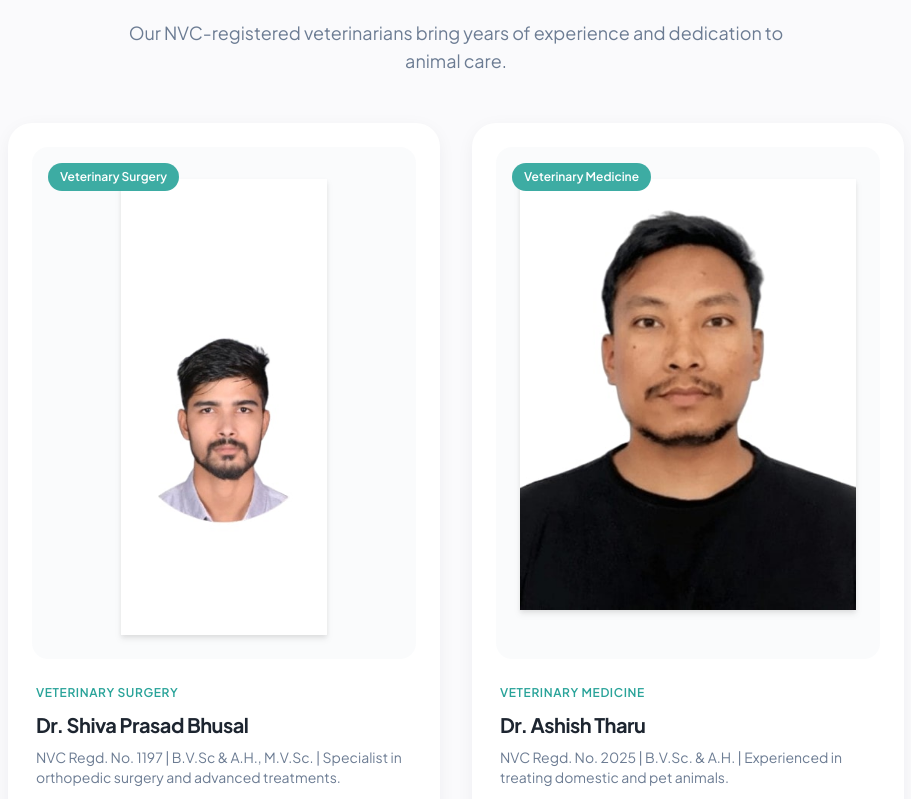
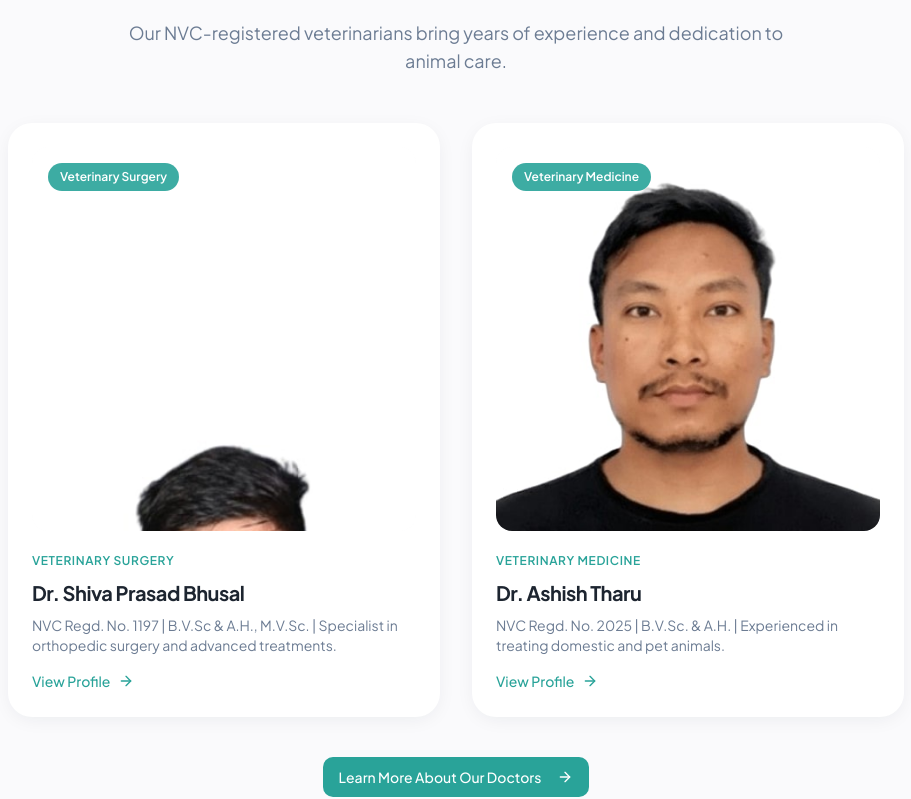
Before and after one commit to asynctharu/horizon_vet_clinic, a React (Vite) app: page / in a window 1280 px wide. Shown: the part 2529-3328 px from the top of the page, without its empty margins (184-1095 px from the left). Built offline with nearby package versions, Linux system fonts and the light colour scheme; the HTML template or start-up script is replaced by a standard one.

Commit message:
Changes
Co-authored-by: asynctharu <156585165+asynctharu@users.noreply.github.com>

```diff
--- a/src/components/CardDoctor.tsx
+++ b/src/components/CardDoctor.tsx
@@ -11,26 +11,24 @@ interface CardDoctorProps {
 
 const CardDoctor = ({ id, name, specialty, image, intro }: CardDoctorProps) => {
   return (
-    <div className="card-base group cursor-pointer overflow-hidden">
+    <div className="card-base group cursor-pointer">
       <Link to={`/doctors/${id}`} className="block">
-        <div className="relative overflow-hidden rounded-xl mb-5 bg-muted/40">
-          <div className="aspect-[3/4] flex items-center justify-center p-6 pt-8">
+        <div className="relative overflow-hidden rounded-xl mb-4 bg-muted/30">
+          <div className="aspect-square">
             <img
               src={image}
               alt={name}
-              className="w-full h-full object-contain object-top drop-shadow-md transition-transform duration-500 ease-out group-hover:scale-105"
+              className="w-full h-full object-cover object-top transition-transform duration-500 ease-out group-hover:scale-105"
             />
           </div>
-          <div className="absolute inset-0 bg-gradient-to-t from-background/60 via-transparent to-transparent opacity-0 group-hover:opacity-100 transition-opacity duration-300 rounded-xl" />
-
-          {/* Specialty badge */}
+          <div className="absolute inset-0 bg-gradient-to-t from-foreground/30 via-transparent to-transparent opacity-0 group-hover:opacity-100 transition-opacity duration-300" />
           <span className="absolute top-4 left-4 bg-primary/90 backdrop-blur-sm text-primary-foreground text-xs font-semibold px-3 py-1.5 rounded-full">
             {specialty}
           </span>
         </div>
       </Link>
 
-      <div className="space-y-2 px-1">
+      <div className="space-y-2">
         <span className="text-xs font-semibold text-primary uppercase tracking-wider">
           {specialty}
         </span>
```
